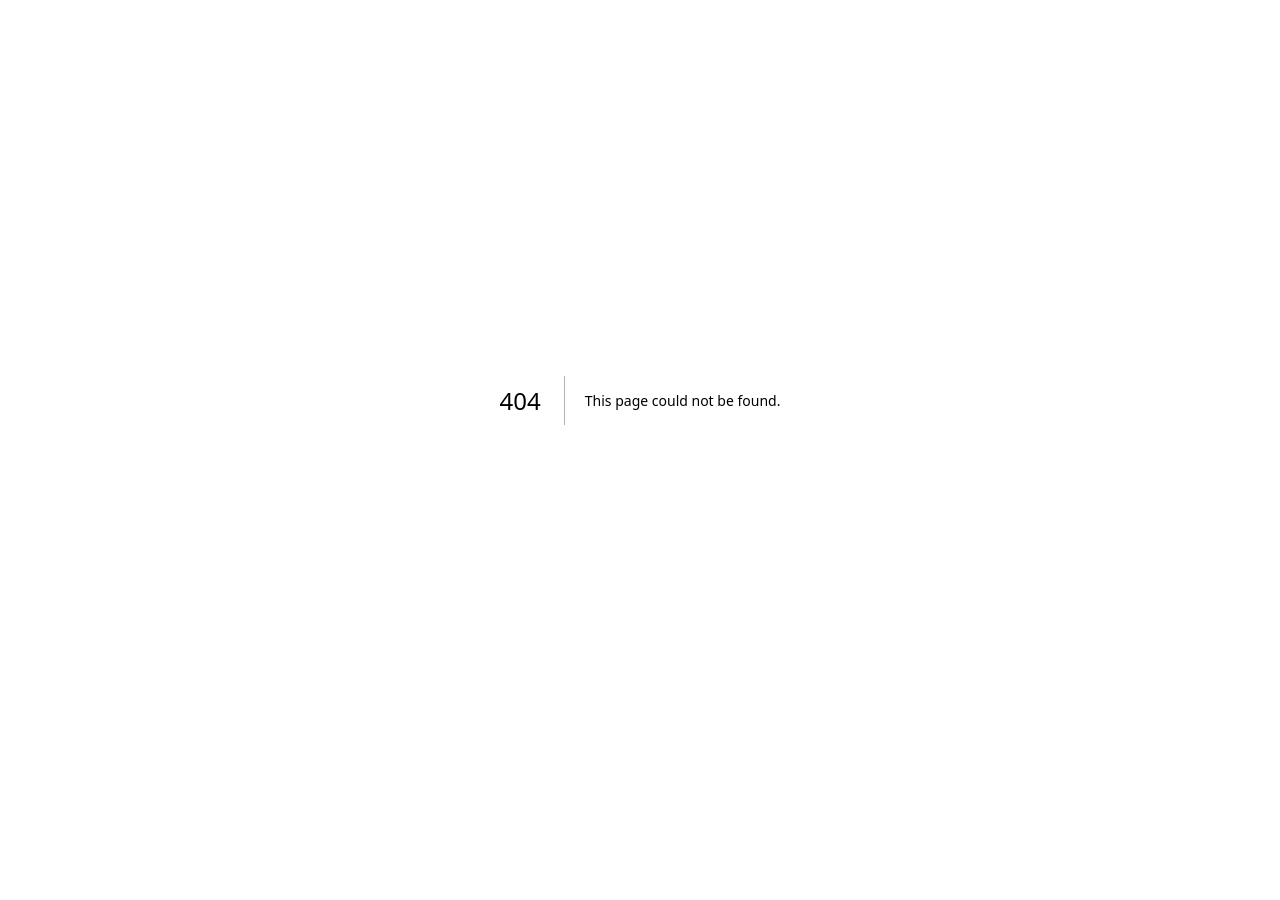
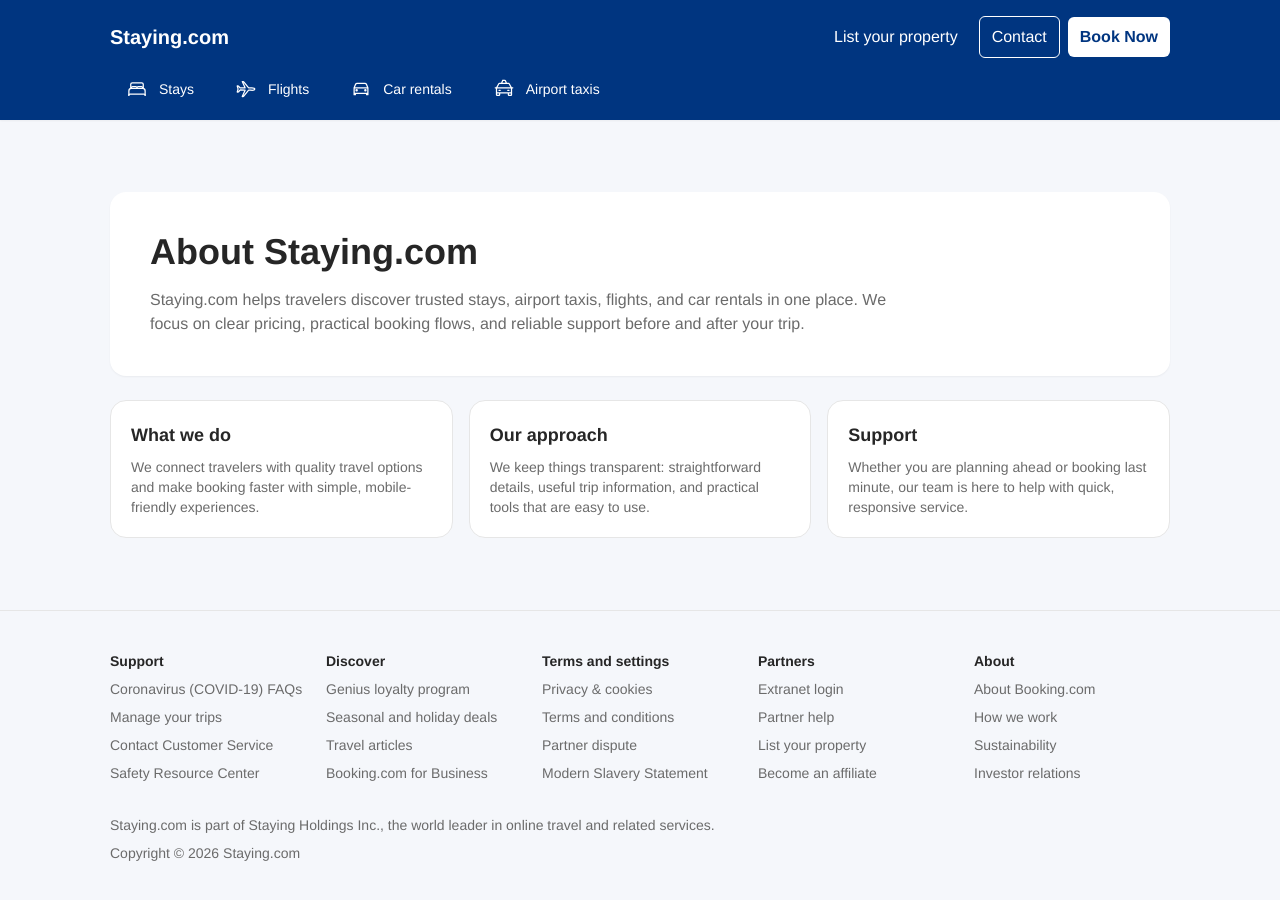
Before and after one commit to oxsabbir/staying, a Next.js app: page /about in a window 1280 px wide. Before the commit this address had no page. Shown: the top 900 px of the page. Before the commit the page ends 800 px from the top, so only its background shows below. Built offline with nearby package versions, Linux system fonts and the light colour scheme.

Commit message:
update hero search

```diff
--- /dev/null
+++ b/app/about/page.jsx
@@ -0,0 +1,49 @@
+import { HeaderNav, SiteFooter } from "../components/home";
+
+export default function AboutPage() {
+  return (
+    <div className="min-h-screen bg-[#f5f7fb] text-text">
+      <HeaderNav />
+
+      <main className="container py-10">
+        <section className="rounded-lg bg-white p-6 shadow-sm md:p-8">
+          <h1 className="text-3xl font-bold text-text md:text-4xl">
+            About Staying.com
+          </h1>
+          <p className="mt-4 max-w-3xl text-base text-muted">
+            Staying.com helps travelers discover trusted stays, airport taxis,
+            flights, and car rentals in one place. We focus on clear pricing,
+            practical booking flows, and reliable support before and after your
+            trip.
+          </p>
+        </section>
+
+        <section className="mt-6 grid gap-4 md:grid-cols-3">
+          <div className="rounded-lg border border-border bg-white p-5">
+            <h2 className="text-lg font-semibold">What we do</h2>
+            <p className="mt-2 text-sm text-muted">
+              We connect travelers with quality travel options and make booking
+              faster with simple, mobile-friendly experiences.
+            </p>
+          </div>
+          <div className="rounded-lg border border-border bg-white p-5">
+            <h2 className="text-lg font-semibold">Our approach</h2>
+            <p className="mt-2 text-sm text-muted">
+              We keep things transparent: straightforward details, useful trip
+              information, and practical tools that are easy to use.
+            </p>
+          </div>
+          <div className="rounded-lg border border-border bg-white p-5">
+            <h2 className="text-lg font-semibold">Support</h2>
+            <p className="mt-2 text-sm text-muted">
+              Whether you are planning ahead or booking last minute, our team
+              is here to help with quick, responsive service.
+            </p>
+          </div>
+        </section>
+      </main>
+
+      <SiteFooter />
+    </div>
+  );
+}
--- a/app/components/home/HeaderNav.jsx
+++ b/app/components/home/HeaderNav.jsx
@@ -58,12 +58,12 @@
         </button>
       </div>
 
-      <div className="container hidden  flex-wrap gap-2 pb-3 md:flex">
+      <div className="overflow-auto w-full">
+        <div className="container  gap-2 pb-3 flex">
           {navLinks.map((item) => (
-          <Link
-            href={item.link}
-            key={item.link}
-            className={`rounded-full border flex gap-3  items-center px-4 py-2 text-sm text-white ${
+            <Link href={item.link} key={item.link}>
+              <div
+                className={`rounded-full border flex gap-3 whitespace-nowrap  items-center px-4 py-2 text-sm text-white ${
                   pathname === item.link ||
                   (item.link === "/stays" && pathname === "/")
                     ? "border-white"
@@ -72,8 +72,10 @@
               >
                 <item.icon size={20} />
                 {item.title}
+              </div>
             </Link>
           ))}
+        </div>
       </div>
 
       {menuOpen ? (
--- a/app/components/home/HeroSearch.jsx
+++ b/app/components/home/HeroSearch.jsx
@@ -110,9 +110,7 @@
       };
 
       setCity(fixedCity || data.city || SAUDI_CITIES[0]);
-      setCheckIn(
-        data.checkIn || (defaultOneNight ? formatIso(todayDate) : ""),
-      );
+      setCheckIn(data.checkIn || (defaultOneNight ? formatIso(todayDate) : ""));
       setCheckOut(
         data.checkOut || (defaultOneNight ? formatIso(tomorrowDate) : ""),
       );
@@ -223,9 +221,9 @@
 
   return (
     <section
-      className={`bg-primary text-white ${isReserving ? "py-4 pb-6" : "py-9"}`}
+      className={`bg-primary  text-white ${isReserving ? "py-4 pb-6" : "py-9"}`}
     >
-      <div className="container">
+      <div className="container relative ">
         {isReserving && (
           <h1 className="text-[clamp(2rem,3vw,2.8rem)] font-bold">
             Reserve Your Stay
@@ -241,14 +239,20 @@
             </p>
           </>
         )}
-
+        <div
+          className={`${!isReserving ? "absolute top-[100px] right-0 container w-full mx-auto" : ""}`}
+        >
           <form
             onSubmit={isReserving ? handleApplyChange : handleSubmit}
-          className="mt-6 flex flex-col items-center justify-between gap-4 rounded-sm border-4 border-accent bg-white lg:flex-row"
+            className={`mt-6 grid  gap-x-1 gap-y-1 rounded-sm border-2 border-accent bg-accent p-[2px] ${
+              hideLocationField
+                ? "xl:grid-cols-[1.2fr_1fr_auto]"
+                : "xl:grid-cols-[1fr_1fr_1fr_auto]"
+            }`}
           >
             {!hideLocationField ? (
-            <div className="relative flex md:w-8/12 w-full items-center gap-2 border-r border-border p-3 text-muted max-[960px]:border-b  max-[960px]:border-r-0">
-              <FiMapPin />
+              <div className="relative flex min-h-[52px] items-center gap-2 rounded-sm bg-white px-3 py-2 text-muted">
+                <FiMapPin size={24} />
                 {isReserving ? (
                   <div className="w-full text-text">{city}</div>
                 ) : (
@@ -266,7 +270,7 @@
                       <span className="text-xs text-muted">▾</span>
                     </button>
                     {openDropdown === "city" && (
-                    <div className="absolute left-3 top-full z-20 mt-3 w-[280px] max-h-[400px] overflow-auto rounded-md border border-border bg-white p-3 text-text shadow-lg">
+                      <div className="absolute left-0 top-full z-20 mt-3 w-[280px] max-h-[400px] overflow-auto rounded-md border border-border bg-white p-3 text-text shadow-lg">
                         <p className="text-xs font-semibold uppercase text-muted">
                           Trending destinations
                         </p>
@@ -288,7 +292,9 @@
                               <FiMapPin className="text-muted" />
                               <div>
                                 <p className="font-semibold">{item}</p>
-                              <p className="text-xs text-muted">Saudi Arabia</p>
+                                <p className="text-xs text-muted">
+                                  Saudi Arabia
+                                </p>
                               </div>
                             </button>
                           ))}
@@ -299,8 +305,8 @@
                 )}
               </div>
             ) : null}
-          <div className="relative w-full  flex items-center gap-2 border-r border-border p-3 text-muted max-[960px]:border-b max-[960px]:border-r-0">
-            <FiCalendar />
+            <div className="relative flex min-h-[52px] items-center gap-2 rounded-sm bg-white px-3 py-2 text-muted">
+              <FiCalendar size={24} />
               <button
                 type="button"
                 onClick={() =>
@@ -314,7 +320,7 @@
                 <span className="text-xs text-muted">▾</span>
               </button>
               {openDropdown === "date" && (
-              <div className="absolute left-3 top-full z-20 mt-3 w-[320px] rounded-md border border-border bg-white p-3 text-text shadow-lg">
+                <div className="absolute left-0 top-full z-20 mt-3 w-[320px] rounded-md border border-border bg-white p-3 text-text shadow-lg">
                   <div className="text-center text-xs font-semibold uppercase text-link">
                     Calendar
                   </div>
@@ -387,8 +393,8 @@
                 </div>
               )}
             </div>
-          <div className="relative w-full  flex items-start gap-2 border-r border-border p-3 text-muted max-[960px]:border-b max-[960px]:border-r-0">
-            <FiUsers className="mt-1" />
+            <div className="relative flex min-h-[52px]  items-start gap-2 rounded-sm bg-white px-3 py-2 text-muted">
+              <FiUsers className="mt-1" size={24} />
               <button
                 type="button"
                 onClick={() =>
@@ -396,16 +402,16 @@
                     current === "guests" ? null : "guests",
                   )
                 }
-              className="flex w-full items-center justify-between text-left text-text"
+                className="flex w-full items-center  h-full justify-between text-left text-text"
               >
-              <span>
+                <span className="flex items-center  h-full">
                   {guests.adults} adults · {guests.children} children ·{" "}
                   {guests.rooms} room
                 </span>
                 <span className="text-xs text-muted">▾</span>
               </button>
               {openDropdown === "guests" && (
-              <div className="absolute left-3 top-full z-20 mt-3 w-[260px] rounded-md border border-border bg-white p-4 text-text shadow-lg">
+                <div className="absolute left-0 top-full z-20 mt-3 w-[260px] rounded-md border border-border bg-white p-4 text-text shadow-lg">
                   <RoomGuestSelector
                     value={guests}
                     onChange={setGuests}
@@ -426,7 +432,7 @@
             </div>
             <button
               type="submit"
-            className="flex md:w-8/12 w-full  py-3 rounded-sm items-center justify-center gap-2 bg-link font-semibold text-white max-[960px]:p-3"
+              className="flex min-h-[52px] w-full items-center justify-center gap-2 rounded-sm bg-link px-4 py-3 font-semibold text-white"
             >
               {isReserving ? (
                 <>
@@ -442,6 +448,7 @@
             </button>
           </form>
         </div>
+      </div>
     </section>
   );
 }
--- a/app/components/home/WhyBooking.jsx
+++ b/app/components/home/WhyBooking.jsx
@@ -28,7 +28,7 @@
 
 export default function WhyBooking() {
   return (
-    <section className="py-8">
+    <section className="py-8 pt-[250px] xl:pt-16">
       <div className="container">
         <h2 className="mb-4 text-[1.35rem] font-semibold">Why Booking.com?</h2>
         <div className="grid gap-4 md:grid-cols-2 xl:grid-cols-4">
--- a/app/rooms/[slug]/page.jsx
+++ b/app/rooms/[slug]/page.jsx
@@ -248,7 +248,9 @@
                       <p className="text-xs uppercase tracking-wide text-muted">
                         {fact.label}
                       </p>
-                      <p className="mt-1 font-semibold text-text">{fact.value}</p>
+                      <p className="mt-1 font-semibold text-text">
+                        {fact.value}
+                      </p>
                     </div>
                   ))}
                 </div>
@@ -270,7 +272,9 @@
             </div>
 
             <div className="mt-6">
-              <h3 className="text-base font-semibold">Most popular facilities</h3>
+              <h3 className="text-base font-semibold">
+                Most popular facilities
+              </h3>
               <div className="mt-3 grid gap-3 sm:grid-cols-2 lg:grid-cols-3">
                 {room.amenities.map((item) => (
                   <div
@@ -291,8 +295,8 @@
             <div className="mb-4 flex items-center justify-between gap-4">
               <h2 className="text-[1.3rem] font-semibold">Availability</h2>
               <span className="text-muted">
-                Prices for {selectedNights} night{selectedNights > 1 ? "s" : ""} ·{" "}
-                {selectedRooms} room{selectedRooms > 1 ? "s" : ""}
+                Prices for {selectedNights} night{selectedNights > 1 ? "s" : ""}{" "}
+                · {selectedRooms} room{selectedRooms > 1 ? "s" : ""}
               </span>
             </div>
             {/* <div className="mb-4 grid grid-cols-[repeat(3,minmax(0,1fr))_auto] gap-3 rounded-sm border-2 border-accent bg-white p-3 max-[960px]:grid-cols-1">
@@ -353,9 +357,9 @@
                     </span>
                     <button
                       onClick={() => handleRoomReserve(item)}
-                      className="rounded-xs bg-white px-3 py-2 text-sm font-semibold text-primary"
+                      className="rounded-xs  px-3 py-2 bg-green-600 text-white text-sm font-semibold text-primary"
                     >
-                      Reserve
+                      Reserve Now
                     </button>
                   </div>
                 </div>
@@ -389,7 +393,6 @@
               ))}
             </ul>
           </div>
-          <button className="text-link">See all policies</button>
         </section>
       </main>
       <SiteFooter />
```
Also changed, not shown: app/cars/page.jsx (+96 -70 lines). Lines whose indentation alone changed are shown as unchanged.
